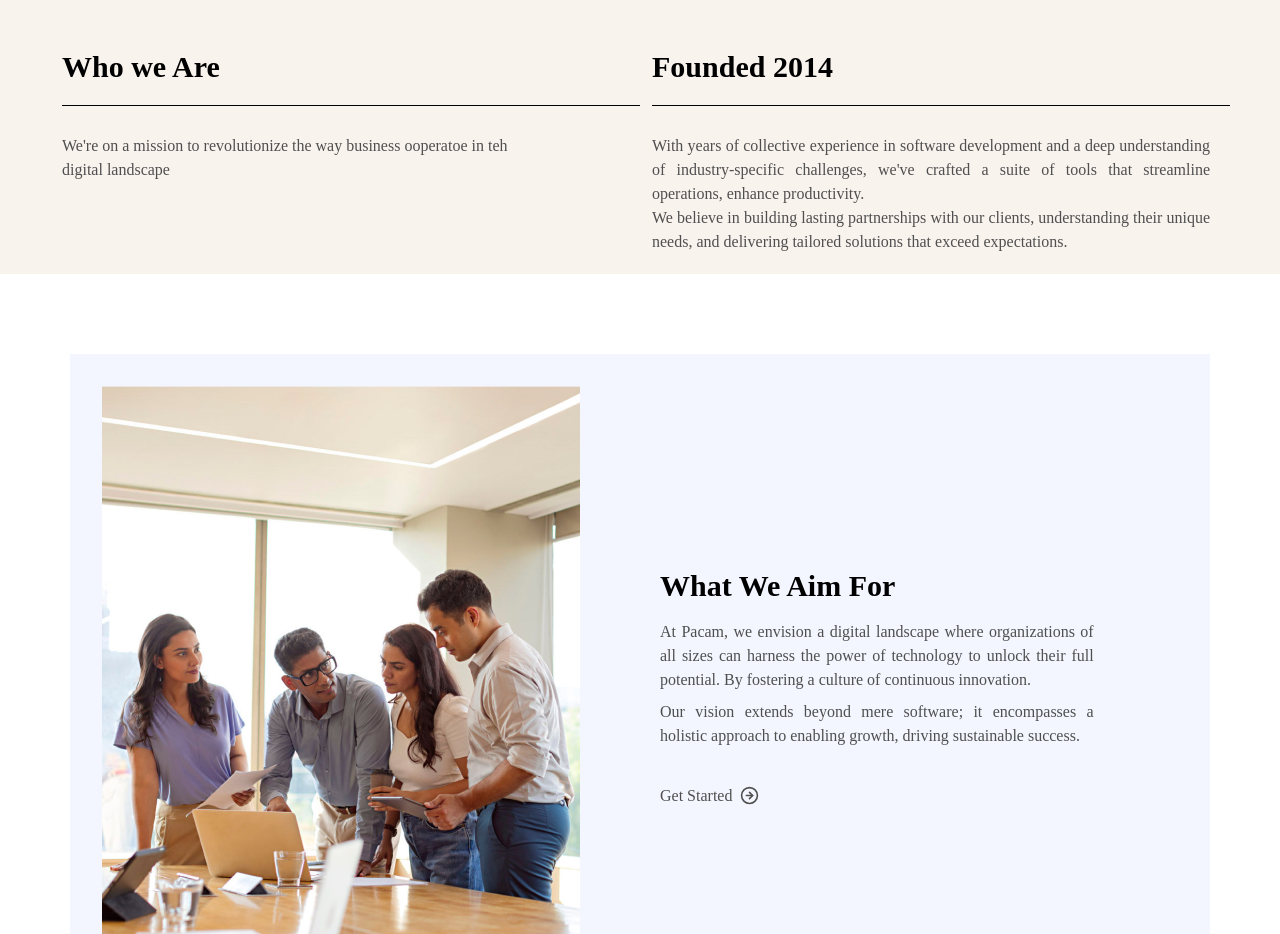
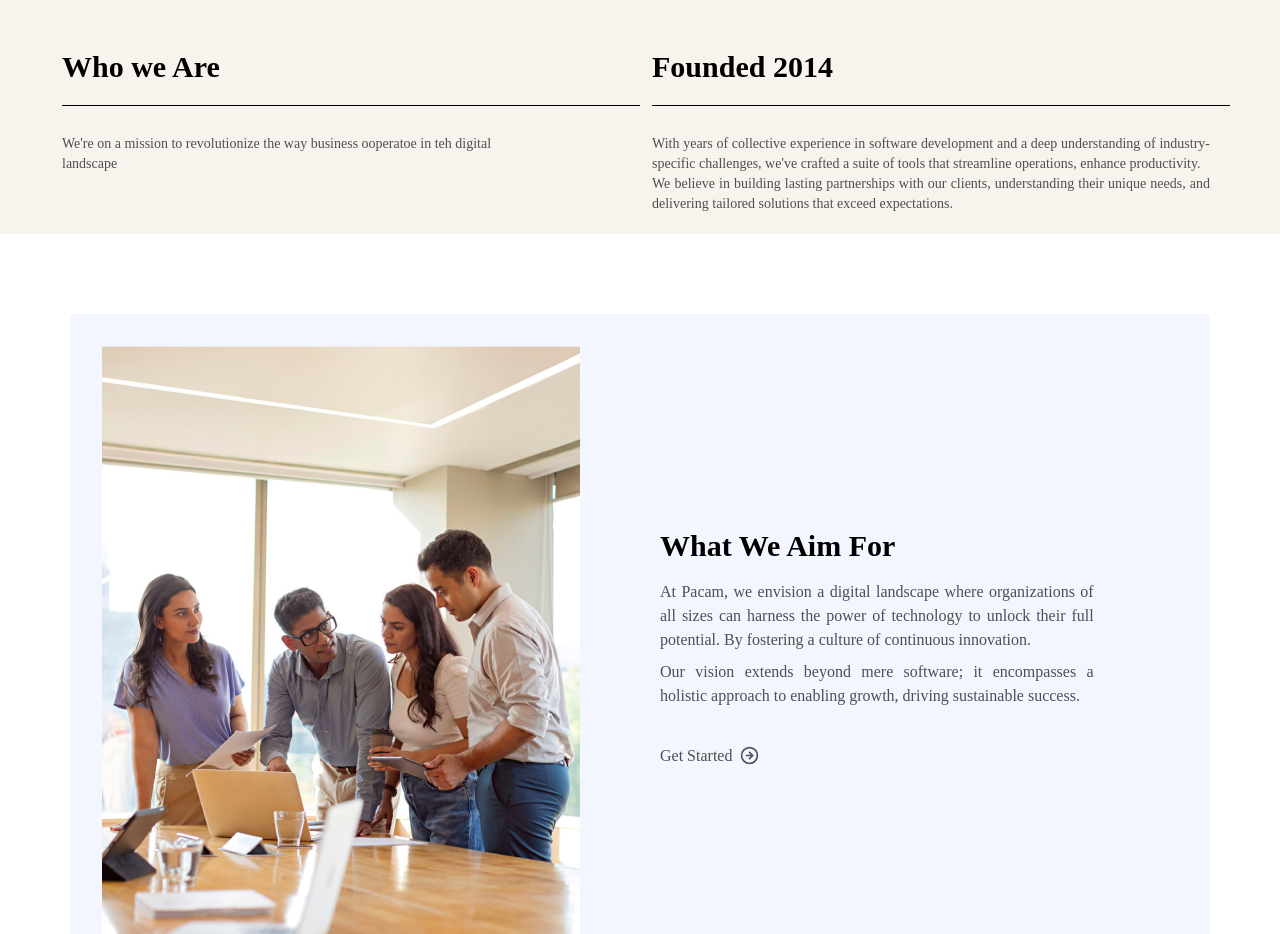
Before and after one commit to kunal23g/PACAM, a React (Vite) app: page /about-us in a window 1280 px wide. Shown: the part 860-1794 px from the top of the page. Built offline with nearby package versions, Linux system fonts and the light colour scheme.

Commit message:
Update Aboutus.jsx

```diff
--- a/src/components/Aboutus.jsx
+++ b/src/components/Aboutus.jsx
@@ -55,12 +55,12 @@ function Aboutus() {
             <div className='md:grid grid-cols-2  p-4 md:p-5  lg:px-[50px]'>
                 <div className=" pl-3 col-span-1  flex flex-col ">
                     <h1 className=' pt-2  text-3xl border-b pb-5 font-playfair border-black mb-7 font-bold'>Who we Are</h1>
-                    <p className='  text-md w-[80%]   text-[#4F4F4F] font-light font-lora ' >  We're on a mission to revolutionize the way business ooperatoe in teh digital landscape
+                    <p className='  text-sm w-[80%]   text-[#4F4F4F] font-light font-lora ' >  We're on a mission to revolutionize the way business ooperatoe in teh digital landscape
                     </p>
                 </div>
                 <div className=" pl-3  col-span-1  flex flex-col ">
                     <h1 className=' pt-2  text-bottom text-3xl border-b pb-5 border-black mb-7 font-bold font-playfair '>Founded 2014</h1>
-                    <p className='text-md text-justify pr-5  text-[#4F4F4F] font-light font-lora ' >
+                    <p className='text-sm text-justify pr-5  text-[#4F4F4F] font-light font-lora ' >
                     With years of collective experience in software development and a deep
 understanding of industry-specific challenges, we've crafted a suite of
 tools that streamline operations, enhance productivity. <br />We believe in building lasting partnerships with our clients, understanding
```
